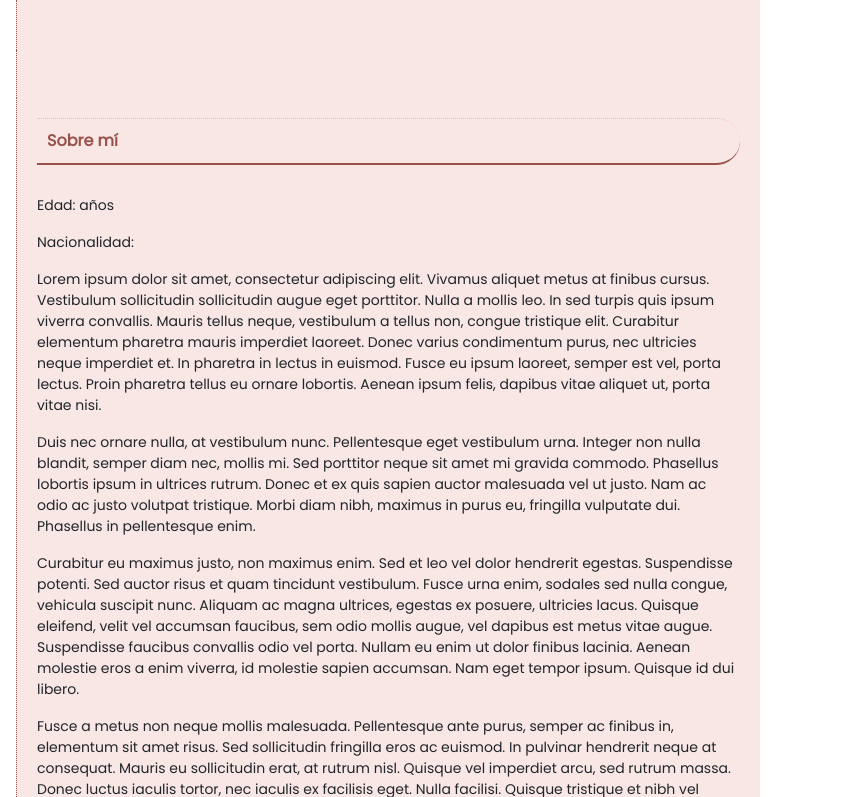
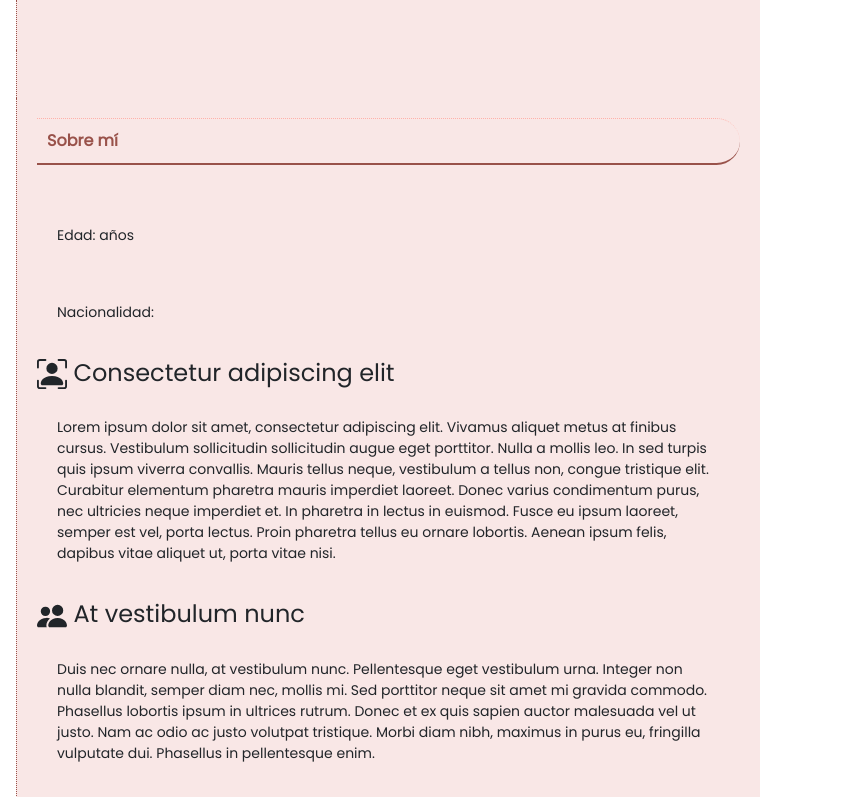
Before and after one commit to rosellimarcelo/cvticmas, a plain HTML site: page index.html in a window 1280 px wide. Both pictures are taken after a click on the link "Sobre mí". Shown: the top 797 px of the page, 438-1280 px from the left. Drawn offline with nearby package versions, Linux system fonts and the light colour scheme; no server answers.

Commit message:
algunos retoques

```diff
--- a/css/estilos.css
+++ b/css/estilos.css
@@ -74,7 +74,7 @@ li {
     color: #99524a;
     padding: 10px;
     font-weight: 800;
-    margin-bottom: 30px;
+    margin-bottom: 40px;
     border-radius: 0 74px 74px 0;
 }
 
--- a/index.html
+++ b/index.html
@@ -130,26 +130,45 @@
 
         <div class="contenido">
 
-          <p>
+          <p class="con_padding_20">
             Edad: <span id="edad-postulante"><!--edad del posultante--></span> años
           </p>
 
-          <p>
+          <p class="con_padding_20">
             Nacionalidad: <span id="nacionalidad-postulante"><!--nacionalidad del posultante--></span>
           </p>
 
-          <p>
+          <h4>
+            <svg xmlns="http://www.w3.org/2000/svg" width="30" height="30" fill="currentColor" class="bi bi-person-bounding-box" viewBox="0 0 16 16">
+              <path d="M1.5 1a.5.5 0 0 0-.5.5v3a.5.5 0 0 1-1 0v-3A1.5 1.5 0 0 1 1.5 0h3a.5.5 0 0 1 0 1h-3zM11 .5a.5.5 0 0 1 .5-.5h3A1.5 1.5 0 0 1 16 1.5v3a.5.5 0 0 1-1 0v-3a.5.5 0 0 0-.5-.5h-3a.5.5 0 0 1-.5-.5zM.5 11a.5.5 0 0 1 .5.5v3a.5.5 0 0 0 .5.5h3a.5.5 0 0 1 0 1h-3A1.5 1.5 0 0 1 0 14.5v-3a.5.5 0 0 1 .5-.5zm15 0a.5.5 0 0 1 .5.5v3a1.5 1.5 0 0 1-1.5 1.5h-3a.5.5 0 0 1 0-1h3a.5.5 0 0 0 .5-.5v-3a.5.5 0 0 1 .5-.5z"/>
+              <path d="M3 14s-1 0-1-1 1-4 6-4 6 3 6 4-1 1-1 1H3zm8-9a3 3 0 1 1-6 0 3 3 0 0 1 6 0z"/>
+            </svg>
+            Consectetur adipiscing elit
+          </h4>
+          <p class="con_padding_20">
             Lorem ipsum dolor sit amet, consectetur adipiscing elit. Vivamus aliquet metus at finibus cursus. Vestibulum sollicitudin sollicitudin augue eget porttitor. Nulla a mollis leo. In sed turpis quis ipsum viverra convallis. Mauris tellus neque, vestibulum a tellus non, congue tristique elit. Curabitur elementum pharetra mauris imperdiet laoreet. Donec varius condimentum purus, nec ultricies neque imperdiet et. In pharetra in lectus in euismod. Fusce eu ipsum laoreet, semper est vel, porta lectus. Proin pharetra tellus eu ornare lobortis. Aenean ipsum felis, dapibus vitae aliquet ut, porta vitae nisi.
           </p>
 
-          <p>
+          <h4>
+            <svg xmlns="http://www.w3.org/2000/svg" width="30" height="30" fill="currentColor" class="bi bi-people-fill" viewBox="0 0 16 16">
+              <path d="M7 14s-1 0-1-1 1-4 5-4 5 3 5 4-1 1-1 1H7Zm4-6a3 3 0 1 0 0-6 3 3 0 0 0 0 6Zm-5.784 6A2.238 2.238 0 0 1 5 13c0-1.355.68-2.75 1.936-3.72A6.325 6.325 0 0 0 5 9c-4 0-5 3-5 4s1 1 1 1h4.216ZM4.5 8a2.5 2.5 0 1 0 0-5 2.5 2.5 0 0 0 0 5Z"/>
+            </svg>
+            At vestibulum nunc
+          </h4>
+          <p class="con_padding_20">
             Duis nec ornare nulla, at vestibulum nunc. Pellentesque eget vestibulum urna. Integer non nulla blandit, semper diam nec, mollis mi. Sed porttitor neque sit amet mi gravida commodo. Phasellus lobortis ipsum in ultrices rutrum. Donec et ex quis sapien auctor malesuada vel ut justo. Nam ac odio ac justo volutpat tristique. Morbi diam nibh, maximus in purus eu, fringilla vulputate dui. Phasellus in pellentesque enim.
           </p>
 
-          <p>
+          <h4>
+            <svg xmlns="http://www.w3.org/2000/svg" width="30" height="30" fill="currentColor" class="bi bi-house" viewBox="0 0 16 16">
+              <path d="M8.707 1.5a1 1 0 0 0-1.414 0L.646 8.146a.5.5 0 0 0 .708.708L2 8.207V13.5A1.5 1.5 0 0 0 3.5 15h9a1.5 1.5 0 0 0 1.5-1.5V8.207l.646.647a.5.5 0 0 0 .708-.708L13 5.793V2.5a.5.5 0 0 0-.5-.5h-1a.5.5 0 0 0-.5.5v1.293L8.707 1.5ZM13 7.207V13.5a.5.5 0 0 1-.5.5h-9a.5.5 0 0 1-.5-.5V7.207l5-5 5 5Z"/>
+            </svg>
+            Sed et leo
+          </h4>
+          <p class="con_padding_20">
             Curabitur eu maximus justo, non maximus enim. Sed et leo vel dolor hendrerit egestas. Suspendisse potenti. Sed auctor risus et quam tincidunt vestibulum. Fusce urna enim, sodales sed nulla congue, vehicula suscipit nunc. Aliquam ac magna ultrices, egestas ex posuere, ultricies lacus. Quisque eleifend, velit vel accumsan faucibus, sem odio mollis augue, vel dapibus est metus vitae augue. Suspendisse faucibus convallis odio vel porta. Nullam eu enim ut dolor finibus lacinia. Aenean molestie eros a enim viverra, id molestie sapien accumsan. Nam eget tempor ipsum. Quisque id dui libero.
           </p>
-          <p>
+          <p class="con_padding_20">
             Fusce a metus non neque mollis malesuada. Pellentesque ante purus, semper ac finibus in, elementum sit amet risus. Sed sollicitudin fringilla eros ac euismod. In pulvinar hendrerit neque at consequat. Mauris eu sollicitudin erat, at rutrum nisl. Quisque vel imperdiet arcu, sed rutrum massa. Donec luctus iaculis tortor, nec iaculis ex facilisis eget. Nulla facilisi. Quisque tristique et nibh vel maximus. Quisque tempor lorem sed odio suscipit, at aliquam nisl sodales.
           </p>
 
@@ -216,6 +235,8 @@
         </svg>
         <p class="con_padding_20">
           Fusce a metus non neque mollis malesuada. Pellentesque ante purus, semper ac finibus in, elementum sit amet risus. Sed sollicitudin fringilla eros ac euismod. In pulvinar hendrerit neque at consequat. Mauris eu sollicitudin erat, at rutrum nisl. Quisque vel imperdiet arcu, sed rutrum massa. Donec luctus iaculis tortor, nec iaculis ex facilisis eget. Nulla facilisi. Quisque tristique et nibh vel maximus. Quisque tempor lorem sed odio suscipit, at aliquam nisl sodales.
+
+          Duis nec ornare nulla, at vestibulum nunc. Pellentesque eget vestibulum urna. Integer non nulla blandit, semper diam nec, mollis mi. Sed porttitor neque sit amet mi gravida commodo. Phasellus lobortis ipsum in ultrices rutrum. Donec et ex quis sapien auctor malesuada vel ut justo. Nam ac odio ac justo volutpat tristique. Morbi diam nibh, maximus in purus eu, fringilla vulputate dui. Phasellus in pellentesque enim.
         </p>
 
         <svg xmlns="http://www.w3.org/2000/svg" width="30" height="30" fill="currentColor" class="bi bi-book-fill" viewBox="0 0 16 16">
```
